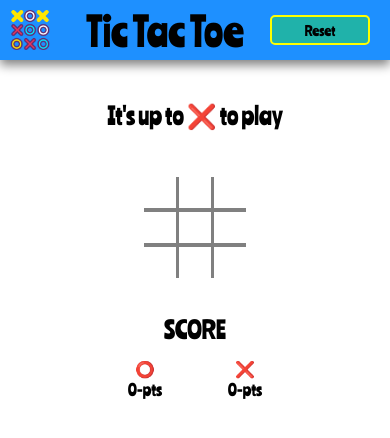
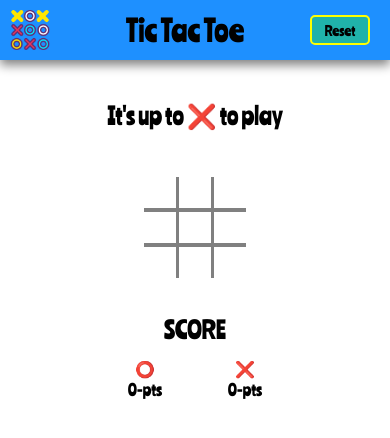
Before and after one commit to DBattou/TicTacToe, a React (Create React App) app: page / in a window 390 px wide. Shown: the top 438 px of the page. Built offline with nearby package versions, Linux system fonts and the light colour scheme.

Commit message:
Responsive title

```diff
--- a/src/components/header/Header.css
+++ b/src/components/header/Header.css
@@ -24,7 +24,10 @@
   font-weight: normal;
   font-style: normal;
 
-  font-size: 40px;
+  overflow: hidden;
+  white-space: nowrap;
+
+  font-size: 30px;
   color: black;
 }
 
@@ -35,7 +38,7 @@
 
   margin-right: 20px;
   height: 30px;
-  width: 100px;
+  width: 60px;
   background-color: lightseagreen;
   border: 2px solid yellow;
   border-radius: 5px;
```
